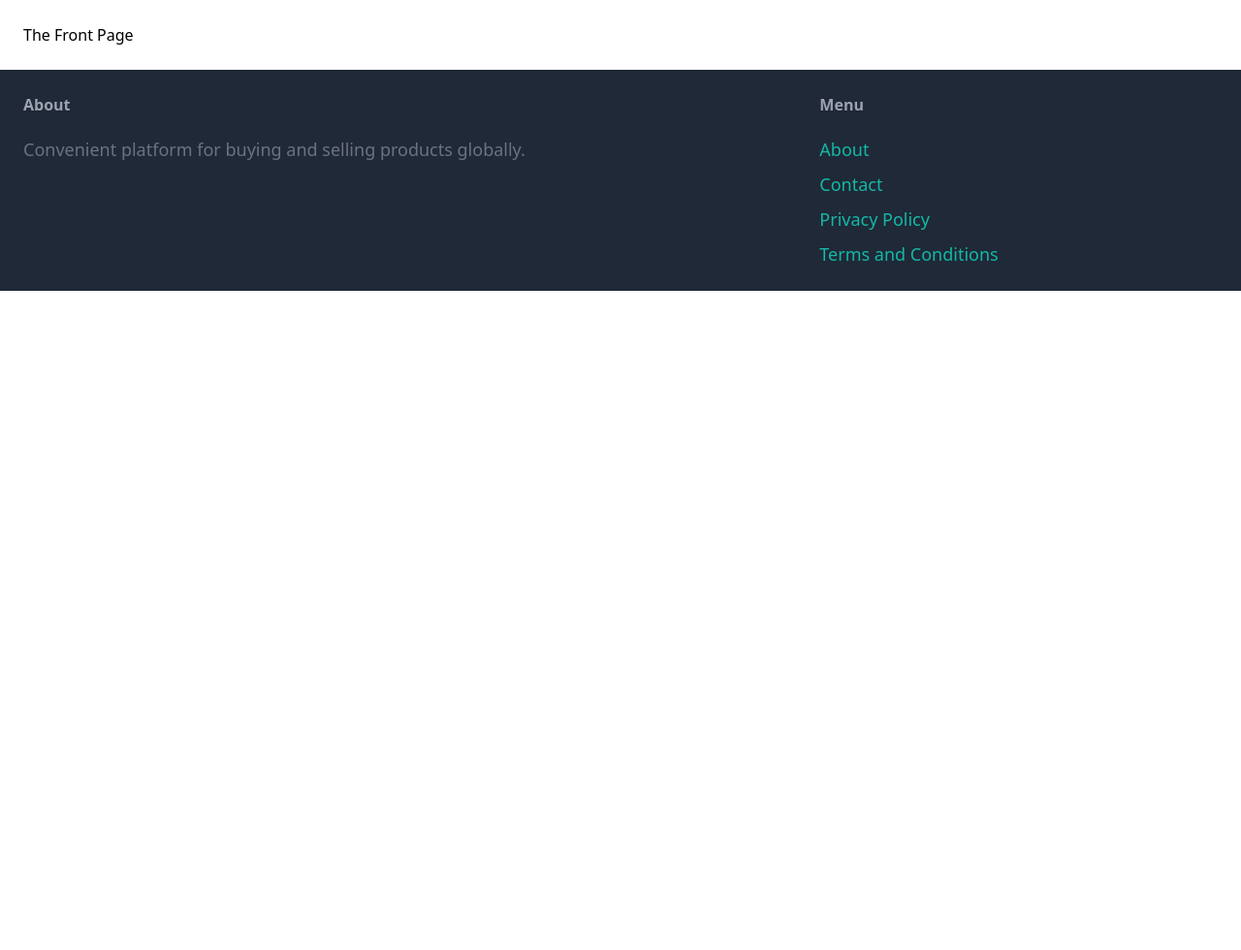
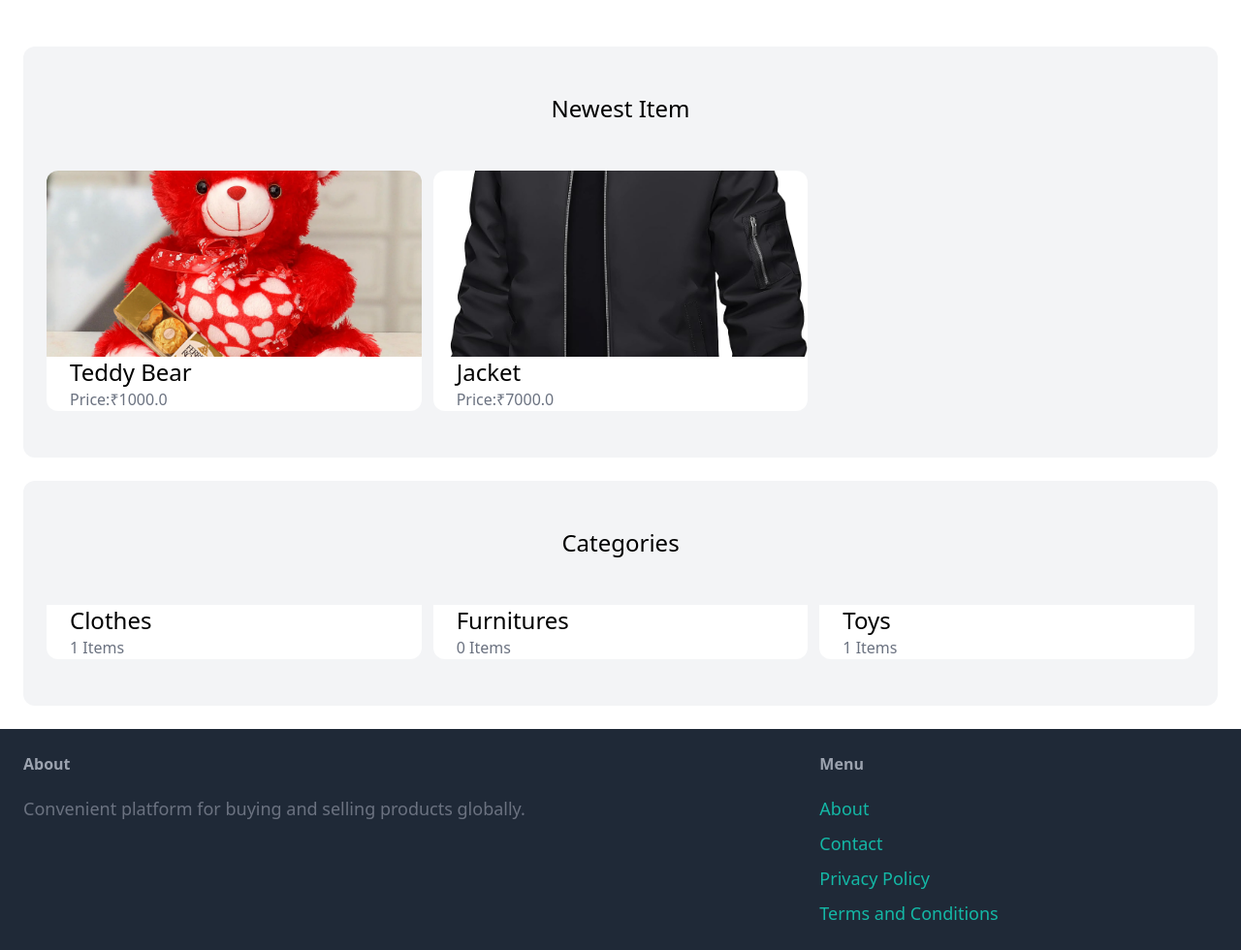
Before and after one commit to Zufishan14/D-mark, a Django app: page / in a window 1280 px wide. Shown: the part 77-1057 px from the top of the page at 97% size. Before the commit the page ends 377 px from the top, so only its background shows below. Run offline with Django 5.2, Linux system fonts and the light colour scheme; data comes from the database, SQL or seed files in the repository; both versions use the stored data as it was after the commit; some libraries are stand-ins or nearby versions.

Commit message:
Fifth Commit

```diff
--- a/puddle/core/templates/core/index.html
+++ b/puddle/core/templates/core/index.html
@@ -2,5 +2,42 @@
 {% block title %}Welcome{% endblock %}
 
 {% block content %}
-    <h1>The Front Page</h1>
+<div class="mt-6 px-6 py-12 bg-gray-100 rounded-xl">
+    <h2 class="mb-12 text-2xl text-center">Newest Item</h2>
+
+    <div class="grid grid-cols-3 gap-3">
+        {% for Item in Items %}
+            <div class="overflow-hidden">
+                <a href="#">
+                    <div class="h-48">
+                        <img src="{{ Item.image.url }}"
+                             class="w-full h-full object-cover rounded-t-xl">
+                    </div>
+                    <div class="px-6 bg-white rounded-b-xl">
+                        <h2 class="text-2xl">{{ Item.name }}</h2>
+                        <p class="text-gray-500">Price:₹{{ Item.price }}</p>
+                    </div>
+                </a>
+            </div>
+        {% endfor %}
+    </div>
+</div>
+<div class="mt-6 px-6 py-12 bg-gray-100 rounded-xl">
+    <h2 class="mb-12 text-2xl text-center">Categories</h2>
+
+    <div class="grid grid-cols-3 gap-3">
+        {% for category in categories %}
+        <div class="overflow-hidden">
+            <a href="#">
+                <div class="px-6 bg-white rounded-b-xl">
+                    <h2 class="text-2xl">{{ category.name }}</h2>
+                    <p class="text-gray-500">{{ category.items.count }} Items</p>
+                </div>
+            </a>
+        </div>
+        {% endfor %}
+    </div>
+</div>
+
+
 {% endblock %}
--- a/puddle/puddle/urls.py
+++ b/puddle/puddle/urls.py
@@ -14,6 +14,8 @@ Including another URLconf
     1. Import the include() function: from django.urls import include, path
     2. Add a URL to urlpatterns:  path('blog/', include('blog.urls'))
 """
+from django.conf import settings
+from django.conf.urls.static import static
 from django.contrib import admin
 from django.urls import path
 from core.views import index
@@ -23,4 +25,4 @@ urlpatterns = [
     path('', index, name='index'),
     path('contact/', contact, name='contact'),
     path('admin/', admin.site.urls),
-]
+] + static(settings.MEDIA_URL, document_root=settings.MEDIA_ROOT)
```
Also changed, not shown: puddle/db.sqlite3, puddle/item/models.py (line endings or trailing spaces).
